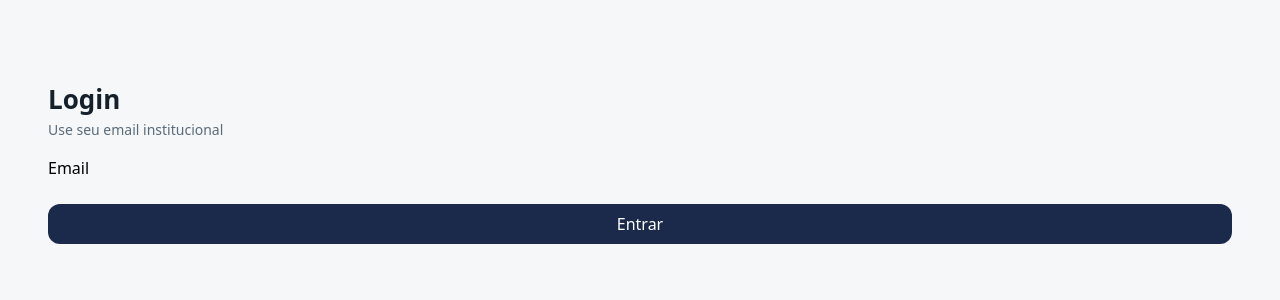
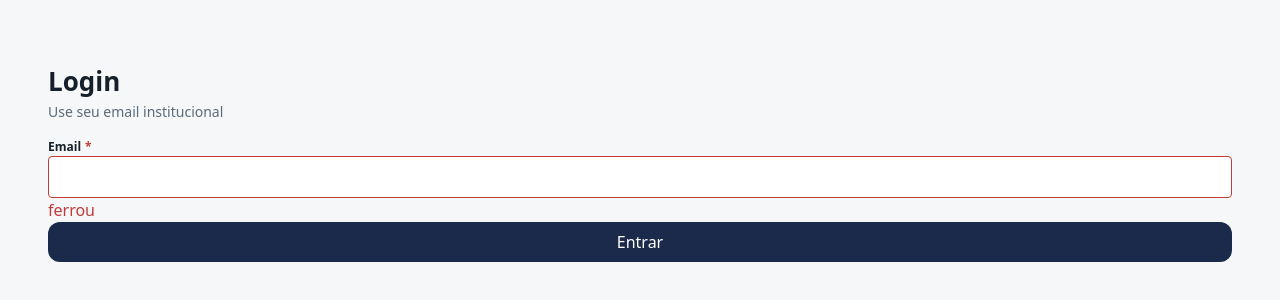
Before and after one commit to Marco-Veio/sistema-de-gestao-escolar-frontend, a Next.js app: page / in a window 1280 px wide. Shown: the part 238-538 px from the top of the page. Built offline with nearby package versions, Linux system fonts and the light colour scheme.

Commit message:
terminando input

```diff
--- a/app/page.tsx
+++ b/app/page.tsx
@@ -13,7 +13,13 @@ export default function Login() {
         </div>
 
         <form className="flex flex-col w-full">
-          <Input id="email" label="Email" />
+          <Input
+            id="email"
+            label="Email"
+            caption="Teste"
+            required
+            error="ferrou"
+          />
           <Button variant="primary">Entrar</Button>
         </form>
       </div>
--- a/components/Input.tsx
+++ b/components/Input.tsx
@@ -1,23 +1,54 @@
 import { ComponentProps } from "react";
+import { twMerge } from "tailwind-merge";
 
 interface Props extends ComponentProps<"input"> {
-  variant?: "primary";
   label?: string;
   caption?: string;
+  error?: string;
+  required?: boolean;
+  variant?:
+    | "default"
+    | "rounded"
+    | "textArea"
+    | "select"
+    | "radioButton"
+    | "selectButton";
 }
 
 export default function Input({
-  variant,
   id,
   label,
   caption,
+  error,
+  required = false,
+  variant = "default",
   ...props
 }: Props) {
   return (
     <div className="flex flex-col">
-      <label htmlFor={id}>{label}</label>
-      <input id={id} {...props} />
-      <p>{caption}</p>
+      <label
+        htmlFor={id}
+        className="text-text text-label font-label flex gap-1"
+      >
+        {label} {required && <p className="text-error">*</p>}
+      </label>
+      <input
+        id={id}
+        {...props}
+        className={twMerge(
+          "p-sm bg-surface border border-border-strong rounded-sm text-data text-text font-data placeholder:text-text-muted focus:border-primary focus:outline-none focus:shadow-[0px_0px_4px_2px_rgb(0_0_0/50%)]",
+          variant === "rounded" && "rounded-full",
+          error && "border-error",
+        )}
+      />
+      <p
+        className={twMerge(
+          "text-text text-caption font-caption",
+          error && "text-error",
+        )}
+      >
+        {error || caption}
+      </p>
     </div>
   );
 }
```
